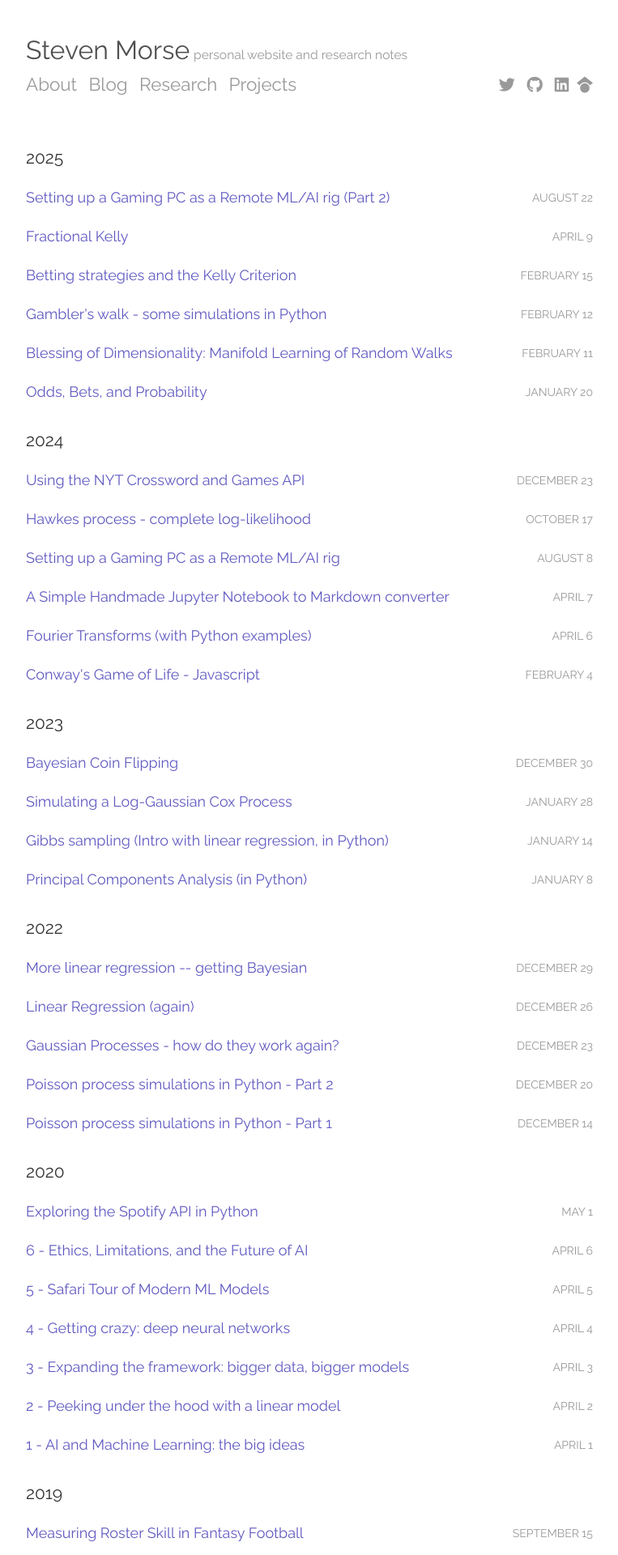
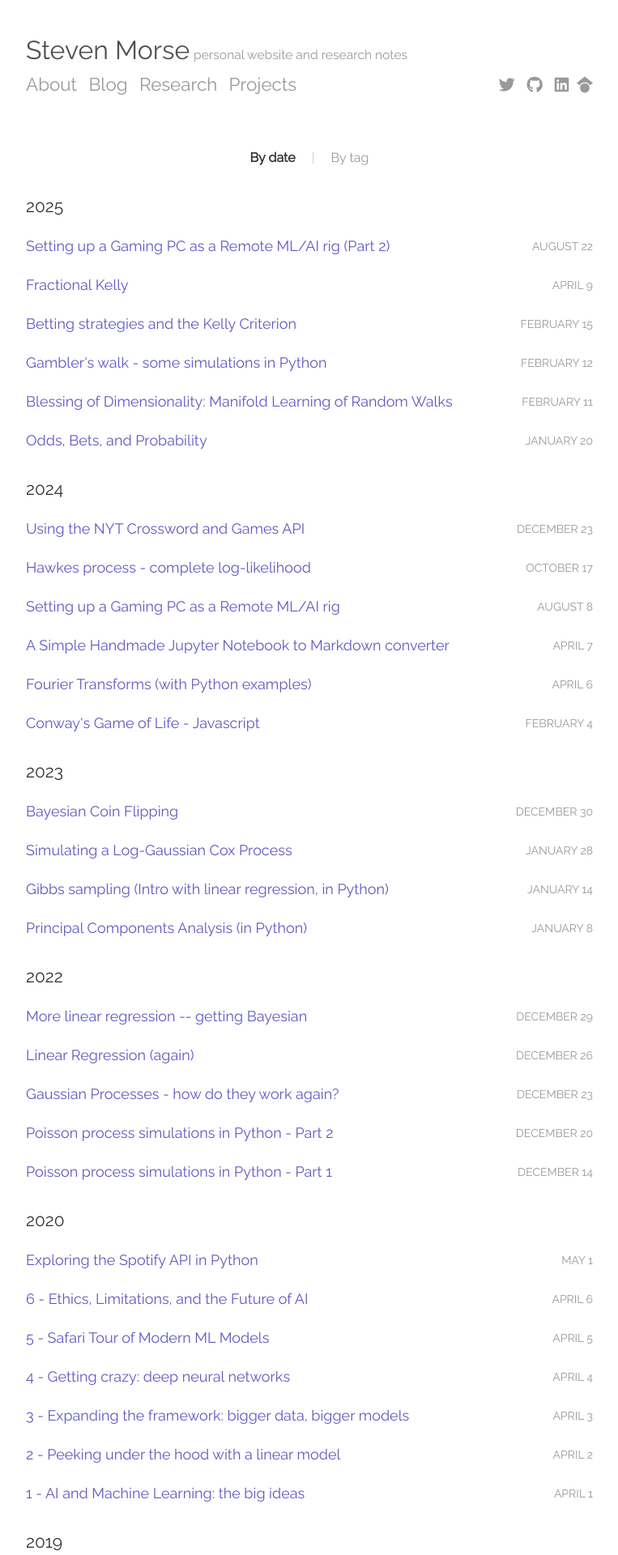
Before and after one commit to stmorse/stmorse.github.io, a Jekyll site: the page built from blog.md, in a window 1280 px wide. Shown: the top 1920 px of the page at 81% size, without its empty margins (258-1021 px from the left). Built offline with Jekyll 4.4.1, drawn with Linux system fonts in a browser that asks for light colours; nearby versions of some CDN libraries.

Commit message:
add tag feature

```diff
--- a/blog.md
+++ b/blog.md
@@ -2,24 +2,111 @@
 layout: page
 title: Blog
 ---
-<ul class="posts">
-  {% for post in site.posts %}
 
-    {% unless post.next %}
-      <h3>{{ post.date | date: '%Y' }}</h3>
-    {% else %}
-      {% capture year %}{{ post.date | date: '%Y' }}{% endcapture %}
-      {% capture nyear %}{{ post.next.date | date: '%Y' }}{% endcapture %}
-      {% if year != nyear %}
+<div class="blog-toggle">
+  <span id="toggle-date" class="toggle-option active" onclick="showDateView()">By date</span>
+  <span class="toggle-separator">|</span>
+  <span id="toggle-tag" class="toggle-option" onclick="showTagView()">By tag</span>
+</div>
+
+<!-- Date View (default) -->
+<div id="date-view">
+  <ul class="posts">
+    {% for post in site.posts %}
+
+      {% unless post.next %}
         <h3>{{ post.date | date: '%Y' }}</h3>
-      {% endif %}
-    {% endunless %}
+      {% else %}
+        {% capture year %}{{ post.date | date: '%Y' }}{% endcapture %}
+        {% capture nyear %}{{ post.next.date | date: '%Y' }}{% endcapture %}
+        {% if year != nyear %}
+          <h3>{{ post.date | date: '%Y' }}</h3>
+        {% endif %}
+      {% endunless %}
 
-    <li itemscope>
-      <a href="{{ site.github.url }}{{ post.url }}">{{ post.title }}</a>
-<!--       <p class="post-date"><span><i class="fa fa-calendar" aria-hidden="true"></i> {{ post.date | date: "%B %-d" }} - <i class="fa fa-clock-o" aria-hidden="true"></i> {% include read-time.html %}</span></p> -->
-      <div class="post-date">{{ post.date | date: "%B %-d" }}</div>
-    </li>
+      <li itemscope>
+        <a href="{{ site.github.url }}{{ post.url }}">{{ post.title }}</a>
+        <div class="post-date">{{ post.date | date: "%B %-d" }}</div>
+      </li>
 
-  {% endfor %}
-</ul>
+    {% endfor %}
+  </ul>
+</div>
+
+<!-- Tag View -->
+<div id="tag-view" style="display: none;">
+  <div class="tag-cloud">
+    {% assign sorted_tags = site.tags | sort %}
+    {% for tag in sorted_tags %}
+      <span class="tag-item" onclick="filterByTag('{{ tag[0] | escape }}')">
+        {{ tag[0] }} ({{ tag[1].size }})
+      </span>
+    {% endfor %}
+  </div>
+
+  <div id="tag-posts" class="tag-posts">
+    <p class="tag-instruction">Click a tag above to see related posts.</p>
+  </div>
+
+  <!-- Hidden data for JavaScript -->
+  <script type="application/json" id="posts-data">
+  [
+    {% for post in site.posts %}
+    {
+      "title": {{ post.title | jsonify }},
+      "url": "{{ site.github.url }}{{ post.url }}",
+      "date": "{{ post.date | date: '%B %-d, %Y' }}",
+      "tags": {{ post.tags | jsonify }}
+    }{% unless forloop.last %},{% endunless %}
+    {% endfor %}
+  ]
+  </script>
+</div>
+
+<script>
+function showDateView() {
+  document.getElementById('date-view').style.display = 'block';
+  document.getElementById('tag-view').style.display = 'none';
+  document.getElementById('toggle-date').classList.add('active');
+  document.getElementById('toggle-tag').classList.remove('active');
+}
+
+function showTagView() {
+  document.getElementById('date-view').style.display = 'none';
+  document.getElementById('tag-view').style.display = 'block';
+  document.getElementById('toggle-date').classList.remove('active');
+  document.getElementById('toggle-tag').classList.add('active');
+}
+
+function filterByTag(selectedTag) {
+  const postsData = JSON.parse(document.getElementById('posts-data').textContent);
+  const tagPostsDiv = document.getElementById('tag-posts');
+
+  // Clear previous selection styling
+  document.querySelectorAll('.tag-item').forEach(item => {
+    item.classList.remove('tag-selected');
+  });
+
+  // Highlight selected tag
+  document.querySelectorAll('.tag-item').forEach(item => {
+    if (item.textContent.trim().startsWith(selectedTag + ' ')) {
+      item.classList.add('tag-selected');
+    }
+  });
+
+  // Filter posts by tag
+  const filteredPosts = postsData.filter(post =>
+    post.tags && post.tags.includes(selectedTag)
+  );
+
+  // Build HTML
+  let html = '<h3>' + selectedTag + '</h3><ul class="posts">';
+  filteredPosts.forEach(post => {
+    html += '<li><a href="' + post.url + '">' + post.title + '</a>';
+    html += '<div class="post-date">' + post.date + '</div></li>';
+  });
+  html += '</ul>';
+
+  tagPostsDiv.innerHTML = html;
+}
+</script>
--- a/css/main.css
+++ b/css/main.css
@@ -650,3 +650,75 @@
 summary::-webkit-details-marker {
   display: none;
 }
+
+/*
+  Blog toggle and tag cloud
+*/
+
+.blog-toggle {
+  font-family: "Raleway", sans-serif;
+  font-size: 1rem;
+  margin-bottom: 2rem;
+  text-align: center;
+}
+
+.toggle-option {
+  cursor: pointer;
+  color: #999;
+  padding: 0.25rem 0.5rem;
+  transition: color 0.3s;
+}
+
+.toggle-option:hover {
+  color: #6059c1;
+}
+
+.toggle-option.active {
+  color: #333;
+  font-weight: 600;
+}
+
+.toggle-separator {
+  color: #ccc;
+  margin: 0 0.5rem;
+}
+
+.tag-cloud {
+  display: flex;
+  flex-wrap: wrap;
+  gap: 0.5rem;
+  justify-content: center;
+  margin-bottom: 2rem;
+}
+
+.tag-item {
+  display: inline-block;
+  background-color: #f5f5f5;
+  color: #666;
+  padding: 0.4rem 0.8rem;
+  border-radius: 3px;
+  font-family: "Raleway", sans-serif;
+  font-size: 0.9rem;
+  cursor: pointer;
+  transition: all 0.3s;
+}
+
+.tag-item:hover {
+  background-color: #6059c1;
+  color: white;
+}
+
+.tag-item.tag-selected {
+  background-color: #6059c1;
+  color: white;
+}
+
+.tag-posts {
+  margin-top: 1.5rem;
+}
+
+.tag-instruction {
+  text-align: center;
+  color: #999;
+  font-style: italic;
+}
```
